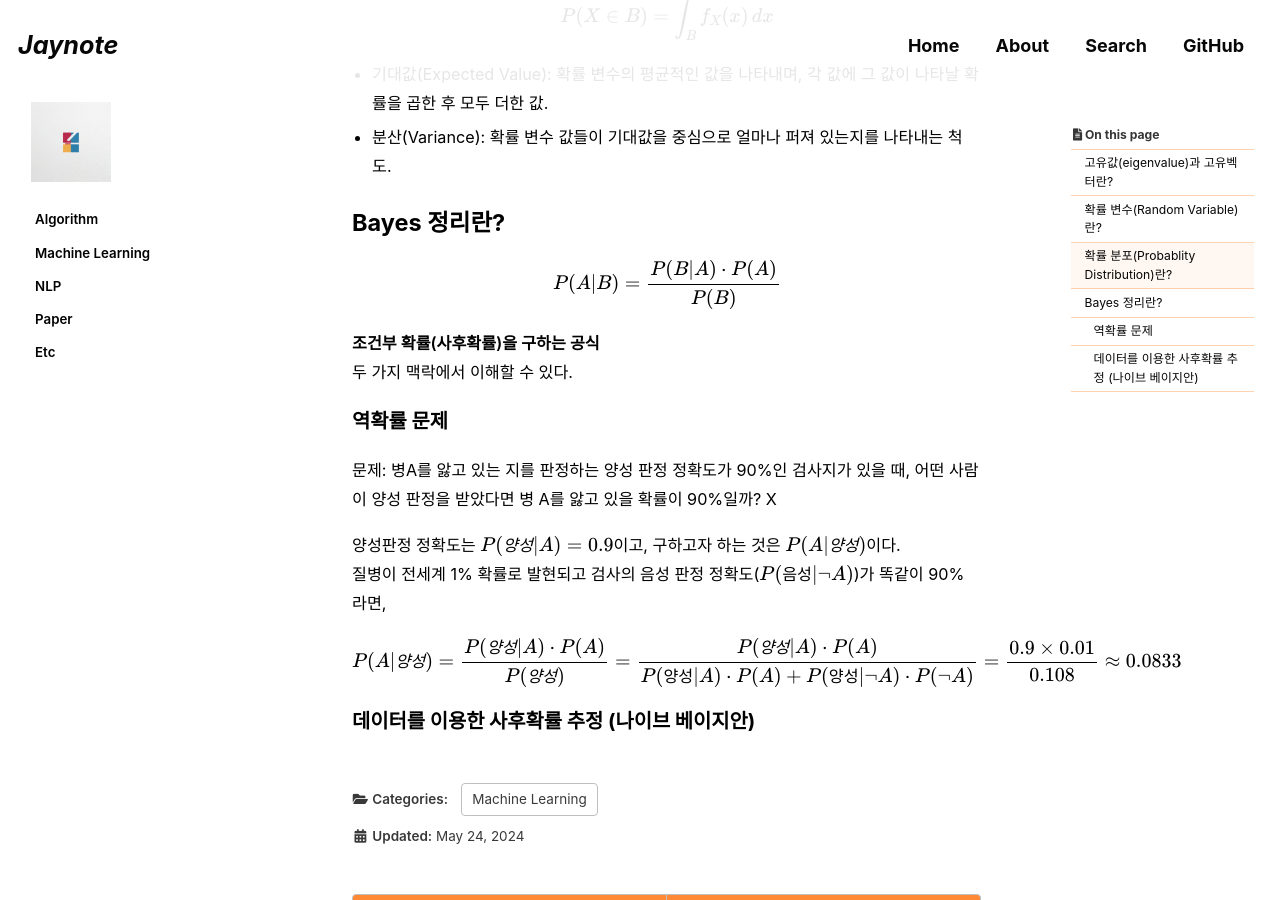
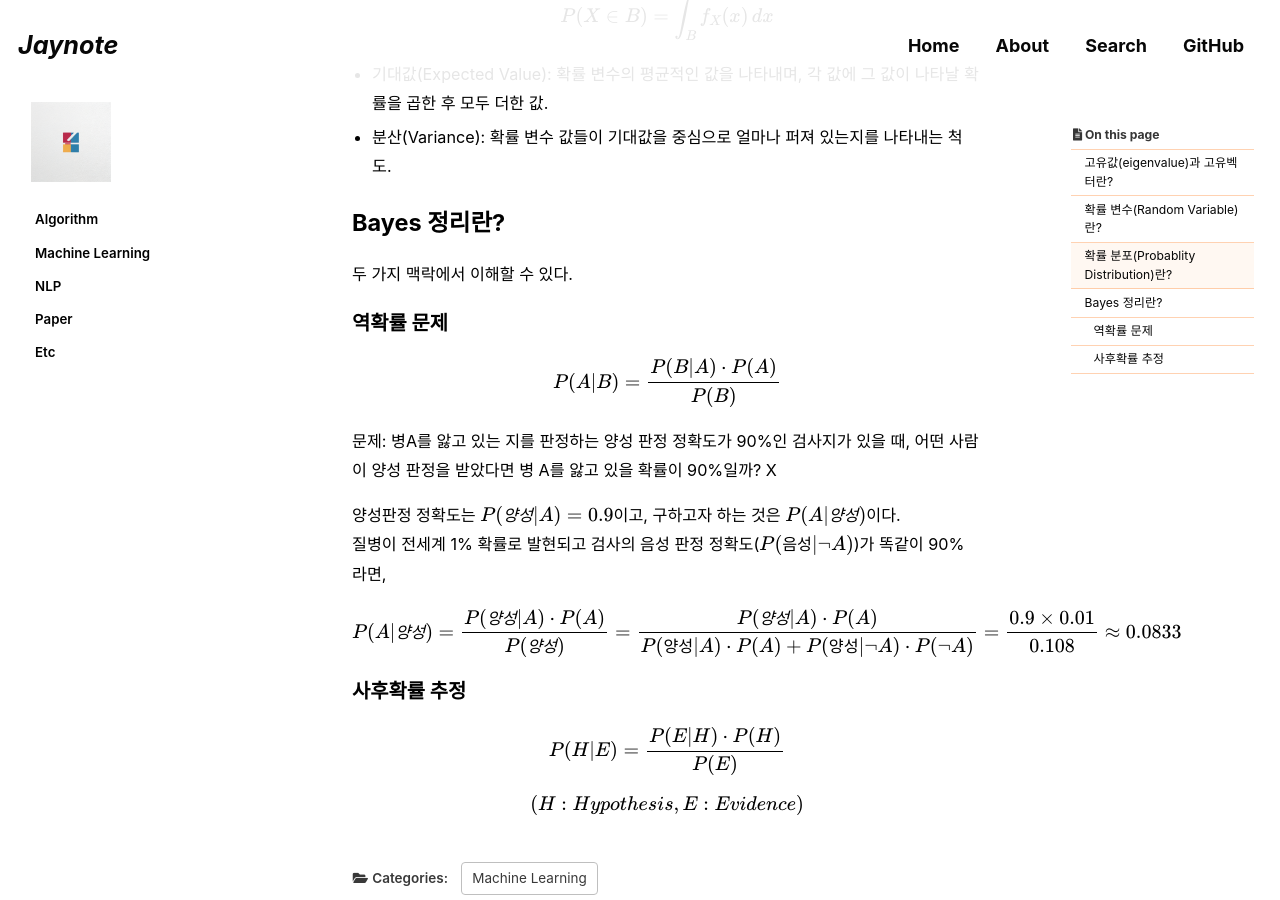
Before and after one commit to jwlee3746/jaynote, a Jekyll site: the page built from _posts/2024-05-24-2.md, in a window 1280 px wide and 900 px high, scrolled down 1116 px. Built offline with Jekyll 4.4.1, drawn with Linux system fonts in a browser that asks for light colours; cached includes are drawn as plain includes; some web fonts are replaced; formulas are drawn with MathJax 3.

Commit message:
Update 2024-05-24-2.md

```diff
--- a/_posts/2024-05-24-2.md
+++ b/_posts/2024-05-24-2.md
@@ -62,14 +62,13 @@ $$ P(X \in B) = \int_B f_X(x) \, dx $$
 - 분산(Variance): 확률 변수 값들이 기대값을 중심으로 얼마나 퍼져 있는지를 나타내는 척도.
 
 ## Bayes 정리란?
+
+두 가지 맥락에서 이해할 수 있다.
+
+### 역확률 문제
 <div align="center">
 $$ P(A|B) = \frac{P(B|A) \cdot P(A)}{P(B)} $$
 </div>
-
-**조건부 확률(사후확률)을 구하는 공식**
-두 가지 맥락에서 이해할 수 있다.
-
-### 역확률 문제
 
 문제: 병A를 앓고 있는 지를 판정하는 양성 판정 정확도가 90%인 검사지가 있을 때, 어떤 사람이 양성 판정을 받았다면 병 A를 앓고 있을 확률이 90%일까? X
 
@@ -80,7 +79,11 @@ $$ P(A|B) = \frac{P(B|A) \cdot P(A)}{P(B)} $$
 $$ P(A|양성) = \frac{P(양성|A) \cdot P(A)}{P(양성)} \\= \frac{P(양성|A) \cdot P(A)}{P(\text{양성} | A) \cdot P(A) + P(\text{양성} | \neg A) \cdot P(\neg A)} \\= \frac{0.9 \times 0.01}{0.108} \approx 0.0833$$
 </div>
 
-### 데이터를 이용한 사후확률 추정 (나이브 베이지안)
+### 사후확률 추정
+<div align="center">
+$$ P(H|E) = \frac{P(E|H) \cdot P(H)}{P(E)} $$
+$$ (H: Hypothesis, E: Evidence)$$
+</div>
 
 
 
```
